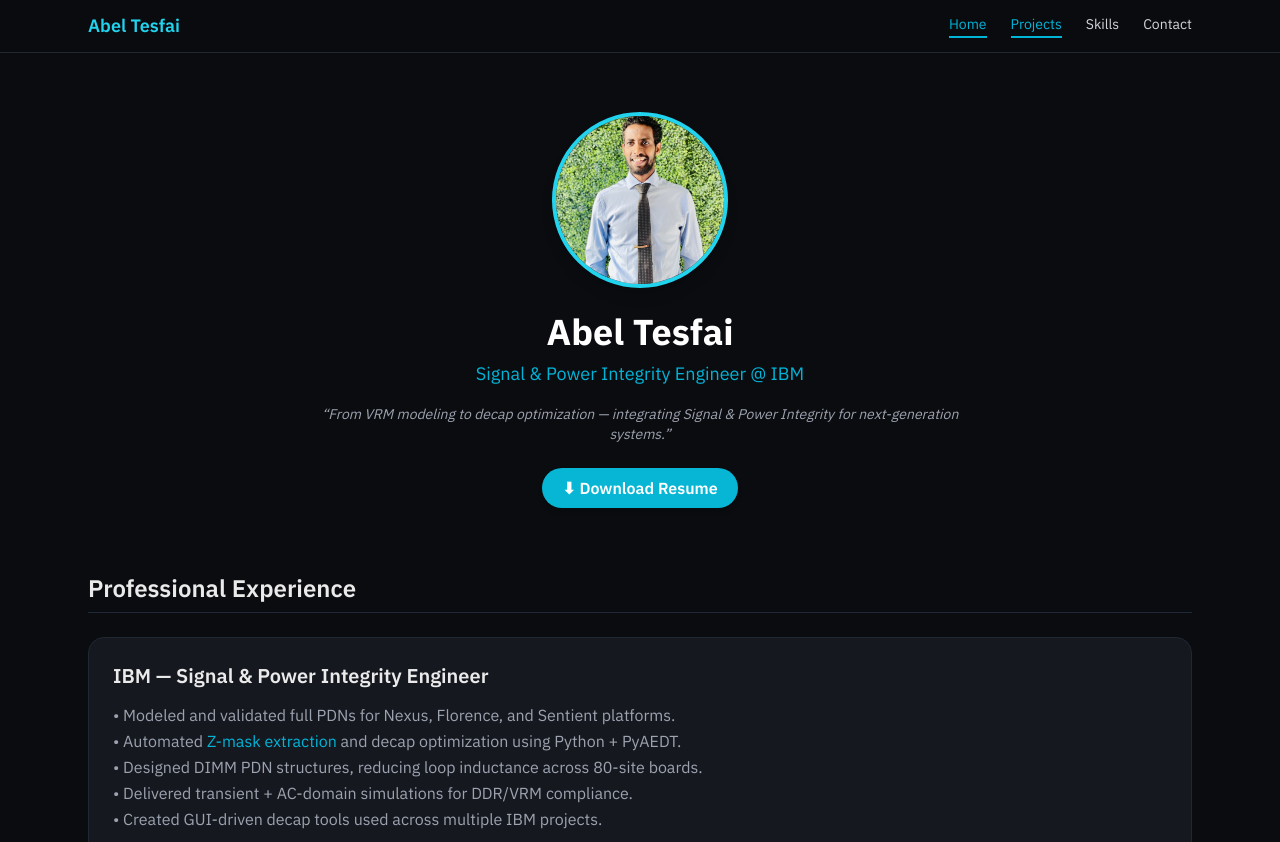
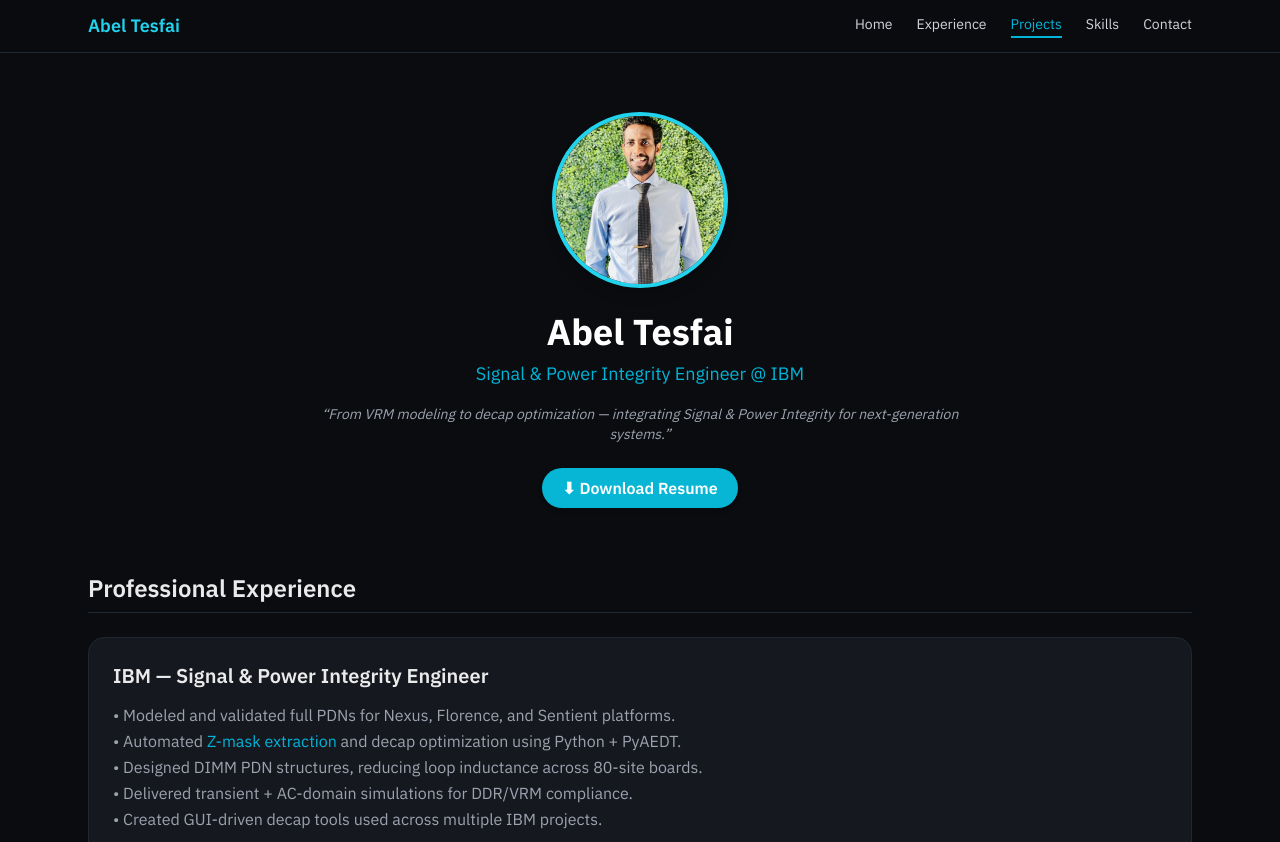
Before and after one commit to abeltesfai250/abeltesfai250.github.io, a plain HTML site: page projects.html in a window 1280 px wide. Shown: the top 842 px of the page. Drawn offline with nearby package versions, Linux system fonts and the light colour scheme.

Commit message:
Update navbar comments and remove active class

```diff
--- a/projects.html
+++ b/projects.html
@@ -23,12 +23,13 @@
 </head>
 <body>
 
-  <!-- Navigation -->
+  <!-- NAVBAR (use on every page) -->
   <nav class="nav fixed top-0 left-0 right-0 z-50 bg-[#0B0C10]/85 backdrop-blur border-b border-[#1F2833]">
     <div class="max-w-6xl mx-auto px-6 py-3 flex items-center justify-between">
       <a href="index.html" class="font-semibold text-lg text-cyan-400">Abel Tesfai</a>
       <div class="hidden md:flex gap-6 text-sm text-gray-300">
-        <a href="index.html" class="active">Home</a>
+        <a href="index.html">Home</a>
+        <a href="index.html#experience">Experience</a>
         <a href="projects.html">Projects</a>
         <a href="skills.html">Skills</a>
         <a href="contact.html">Contact</a>
```
